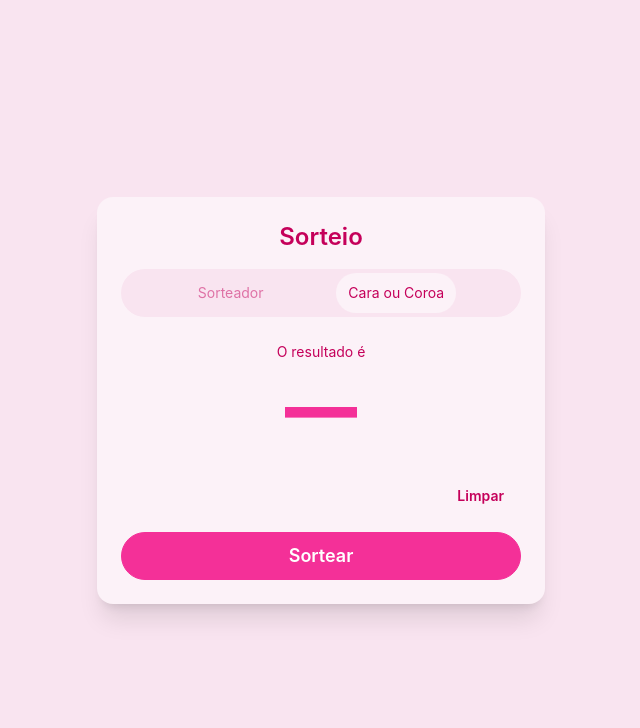
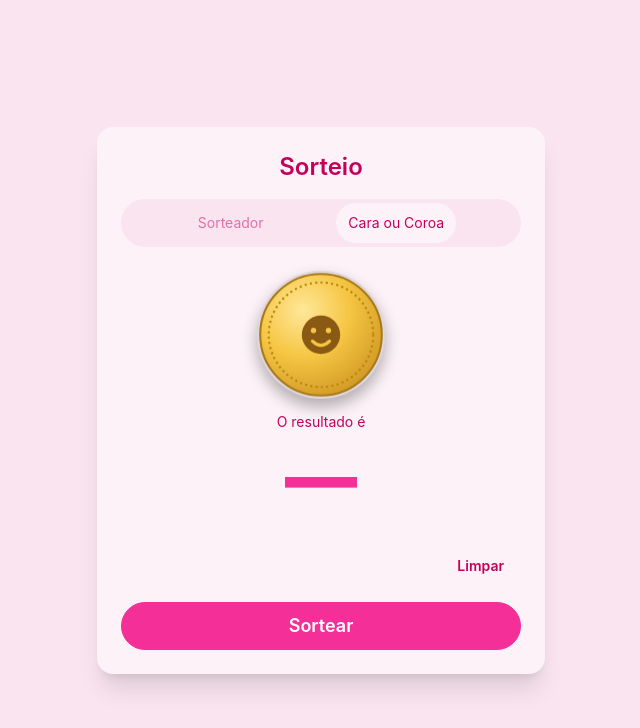
Before and after one commit to carloscardoso05/sorteio, a Vue app: page / in a window 1280 px wide. Both pictures are taken after a click on the tab "Cara ou Coroa". Shown: the top 728 px of the page, without its empty margins (319-959 px from the left). Built offline with nearby package versions, Linux system fonts and the light colour scheme.

Commit message:
feat: add animated coin flip with face for Cara ou Coroa

```diff
--- a/src/App.vue
+++ b/src/App.vue
@@ -57,18 +57,55 @@
         </template>
 
         <template v-else>
-          <div class="text-center py-2">
-            <p class="text-base-content">O resultado é</p>
-            <p class="text-7xl font-black text-primary leading-tight">
-              {{ resultadoCaraCoroa }}
-            </p>
+          <div class="flex flex-col items-center gap-3 py-2">
+            <div class="coin-scene">
+              <div class="coin" :style="{ transform: `rotateY(${giro}deg)` }">
+                <div class="coin-face coin-cara">
+                  <svg viewBox="0 0 120 120" class="h-full w-full">
+                    <defs>
+                      <radialGradient id="gradCara" cx="35%" cy="30%" r="85%">
+                        <stop offset="0%" stop-color="#ffe89a" />
+                        <stop offset="45%" stop-color="#f6c644" />
+                        <stop offset="100%" stop-color="#c98f1e" />
+                      </radialGradient>
+                    </defs>
+                    <circle cx="60" cy="60" r="57" fill="url(#gradCara)" stroke="#a97a1a" stroke-width="2" />
+                    <circle cx="60" cy="60" r="49" fill="none" stroke="#b8860b" stroke-width="2" stroke-dasharray="2 3" />
+                    <circle cx="60" cy="60" r="18" fill="#8a5a14" />
+                    <circle cx="53" cy="56" r="2.5" fill="#f6c644" />
+                    <circle cx="67" cy="56" r="2.5" fill="#f6c644" />
+                    <path d="M52 66 Q60 74 68 66" fill="none" stroke="#f6c644" stroke-width="3" stroke-linecap="round" />
+                  </svg>
+                </div>
+                <div class="coin-face coin-coroa">
+                  <svg viewBox="0 0 120 120" class="h-full w-full">
+                    <defs>
+                      <radialGradient id="gradCoroa" cx="35%" cy="30%" r="85%">
+                        <stop offset="0%" stop-color="#ffe89a" />
+                        <stop offset="45%" stop-color="#f6c644" />
+                        <stop offset="100%" stop-color="#c98f1e" />
+                      </radialGradient>
+                    </defs>
+                    <circle cx="60" cy="60" r="57" fill="url(#gradCoroa)" stroke="#a97a1a" stroke-width="2" />
+                    <circle cx="60" cy="60" r="49" fill="none" stroke="#b8860b" stroke-width="2" stroke-dasharray="2 3" />
+                    <path d="M40 80 L40 56 L50 64 L60 46 L70 64 L80 56 L80 80 Z" fill="#8a5a14" />
+                  </svg>
+                </div>
+              </div>
+            </div>
+            <div class="text-center">
+              <p class="text-base-content">O resultado é</p>
+              <p class="text-7xl font-black text-primary leading-tight">
+                {{ resultadoCaraCoroa }}
+              </p>
+            </div>
           </div>
 
           <div class="flex justify-end">
-            <button class="btn btn-ghost" @click="resetCaraCoroa">Limpar</button>
+            <button class="btn btn-ghost" @click="resetCaraCoroaCompleto">Limpar</button>
           </div>
 
-          <button class="btn btn-primary btn-lg w-full" @click="sortearCaraCoroa">
+          <button class="btn btn-primary btn-lg w-full" :disabled="flipando" @click="sortearCaraCoroaAnimado">
             Sortear
           </button>
 
@@ -92,6 +129,7 @@
 import { computed, ref } from "vue";
 import { useSorteador } from "./sorteador";
 import { useCaraCoroa } from "./cara_coroa";
+import type { Resultado } from "./cara_coroa";
 
 type Modo = "sorteio" | "caraCoroa";
 
@@ -112,15 +150,47 @@ const {
 } = useSorteador(0, 100);
 
 const {
-  ultimoSorteado: ultimoCaraCoroa,
   resultados: resultadosCaraCoroa,
   sortear: sortearCaraCoroa,
   reset: resetCaraCoroa,
 } = useCaraCoroa();
 
+const giro = ref(0);
+const flipando = ref(false);
+const resultadoExibido = ref<Resultado | null>(null);
+let temporizadorFlip: number | undefined;
+
 const resultadoCaraCoroa = computed(() =>
-  ultimoCaraCoroa.value === null ? "—" : ultimoCaraCoroa.value === "cara" ? "Cara" : "Coroa",
+  resultadoExibido.value === null
+    ? "—"
+    : resultadoExibido.value === "cara"
+      ? "Cara"
+      : "Coroa",
 );
+
+function sortearCaraCoroaAnimado(): void {
+  if (flipando.value) return;
+  const resultado = sortearCaraCoroa();
+  const voltaAtual = Math.round(giro.value / 180) % 2;
+  const voltaAlvo = resultado === "cara" ? 0 : 1;
+  giro.value += 720 + (voltaAlvo - voltaAtual) * 180;
+  flipando.value = true;
+  temporizadorFlip = window.setTimeout(() => {
+    resultadoExibido.value = resultado;
+    flipando.value = false;
+  }, 2000);
+}
+
+function resetCaraCoroaCompleto(): void {
+  if (temporizadorFlip !== undefined) {
+    window.clearTimeout(temporizadorFlip);
+    temporizadorFlip = undefined;
+  }
+  flipando.value = false;
+  giro.value = 0;
+  resultadoExibido.value = null;
+  resetCaraCoroa();
+}
 
 function onMinChange(e: Event): void {
   const valor = Number((e.target as HTMLInputElement).value);
@@ -136,3 +206,48 @@ function onMaxChange(e: Event): void {
   }
 }
 </script>
+
+<style scoped>
+.coin-scene {
+  perspective: 800px;
+}
+
+.coin {
+  position: relative;
+  width: 8rem;
+  height: 8rem;
+  transform-style: preserve-3d;
+  transition: transform 2s cubic-bezier(0.22, 0.61, 0.36, 1);
+  animation: coin-bob 3s ease-in-out infinite;
+}
+
+.coin-face {
+  position: absolute;
+  inset: 0;
+  border-radius: 9999px;
+  -webkit-backface-visibility: hidden;
+  backface-visibility: hidden;
+  overflow: hidden;
+  box-shadow:
+    inset 0 0 12px rgba(0, 0, 0, 0.25),
+    0 8px 16px rgba(0, 0, 0, 0.3);
+}
+
+.coin-cara {
+  transform: rotateY(0deg);
+}
+
+.coin-coroa {
+  transform: rotateY(180deg);
+}
+
+@keyframes coin-bob {
+  0%,
+  100% {
+    translate: 0 0;
+  }
+  50% {
+    translate: 0 -8px;
+  }
+}
+</style>
```
